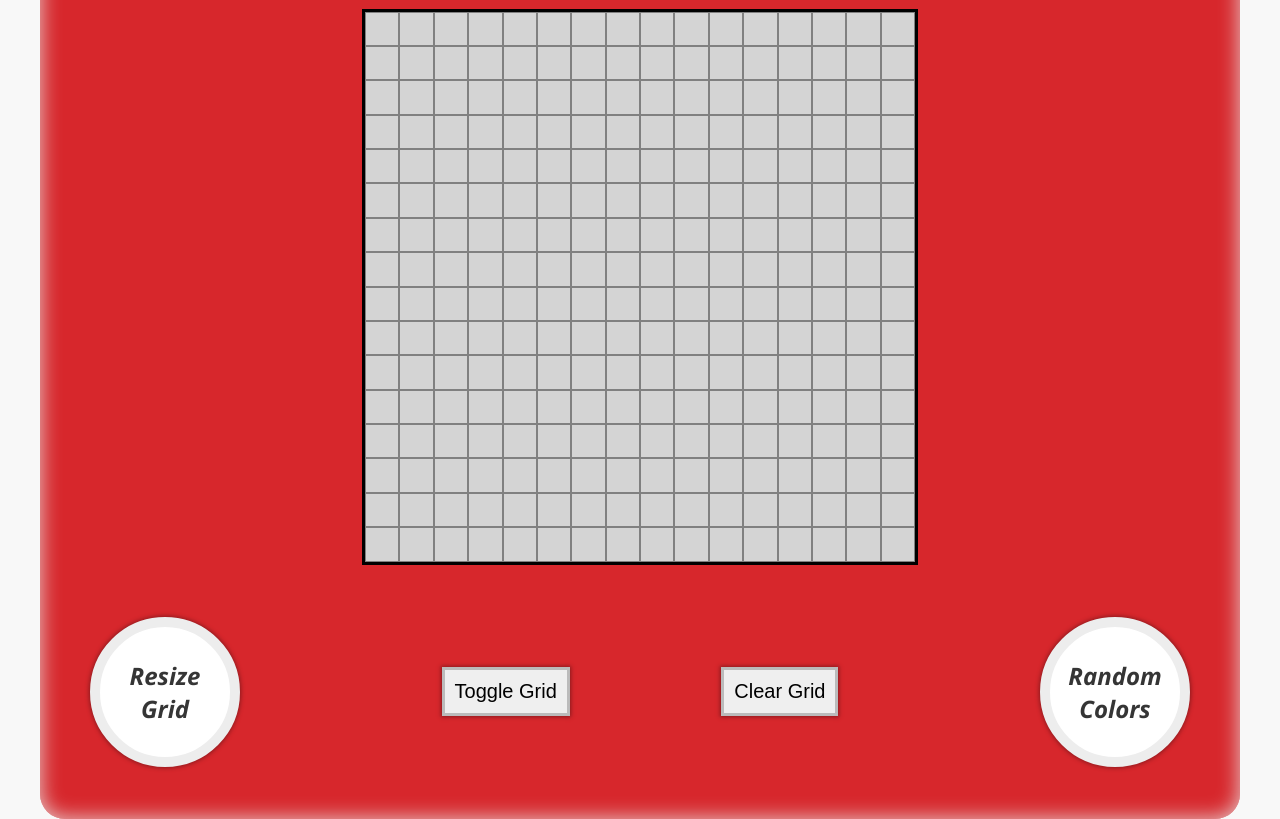
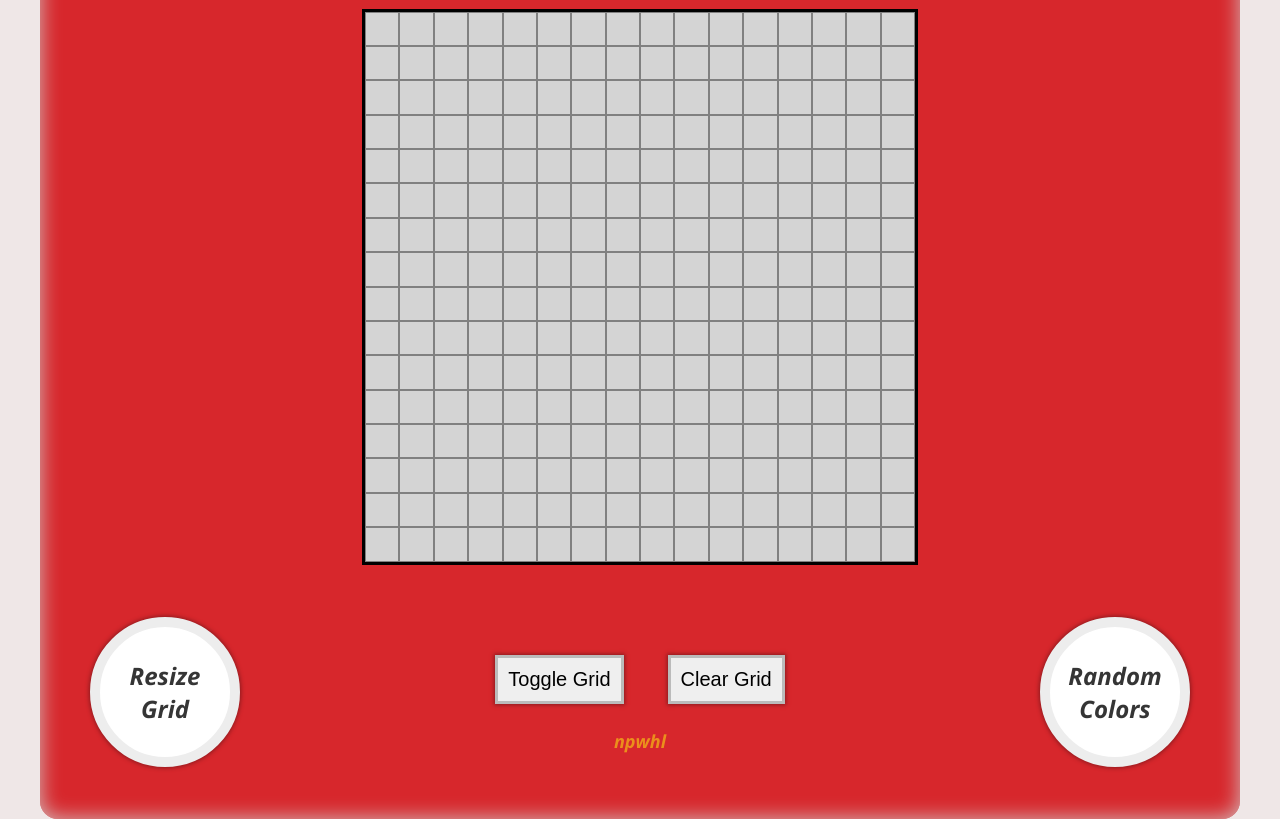
Before and after one commit to npwhl/etch-a-sketch, a plain HTML site: page index.html in a window 1280 px wide. Shown: the part 131-950 px from the top of the page. Drawn offline with Linux system fonts and the light colour scheme.

Commit message:
Finalize design layout and add user credit

```diff
--- a/index.html
+++ b/index.html
@@ -5,20 +5,24 @@
         <meta name="viewport" content="width=device-width, initial-scale=1.0">
         <script src="script.js" defer></script>
         <link rel="stylesheet" href="style.css">
-        <title>Etch-a-Sketch!</title>
+        <title>Etch-a-Sketch</title>
     </head>
 
     <body>
         <div id="toy">
-            <h1 id="title">Etch-a-Sketch</h1>
+            <h1 id="logo">Etch-a-Sketch</h1>
             <div id="easel"></div>
             <div id="options">
                 <button id="resize">Resize Grid</button>
-                <button id="toggle-grid">Toggle Grid</button>
-                <button id="clear">Clear Grid</button>
+                <div id="center">
+                    <div id="center-buttons">
+                        <button id="toggle-grid">Toggle Grid</button>
+                        <button id="clear">Clear Grid</button>
+                    </div>
+                    <a id="user" href="https://github.com/npwhl">npwhl</a>
+                </div>
                 <button id="random-color">Random Colors</button>
             </div>
         </div>
-
     </body>
 </html>
--- a/style.css
+++ b/style.css
@@ -18,7 +18,7 @@ body {
     display: flex;
     justify-content: center;
     align-items: center;
-    background-color:rgb(248, 248, 248)
+    background-color:rgb(239, 231, 231)
 }
 
 #toy {
@@ -29,11 +29,11 @@ body {
     background-color: #d7272c;
     height: 950px;
     width: 1200px;
-    border-radius: 25px;
-    box-shadow: inset 0px 0px 20px 1px rgb(229, 200, 200);
+    border-radius: 18px;
+    box-shadow: inset 0px 0px 20px 1px rgb(210, 182, 182);
 }
 
-#title {
+#logo {
     font-family: 'Rondo', sans-serif;
     color: rgb(248, 214, 19);
     font-size: 50px;
@@ -76,6 +76,22 @@ body {
     align-items: center;
 }
 
+#center {
+    margin: 25px 0 0 0;
+    display: flex;
+    justify-content: space-between;
+    align-items: center;
+    flex-direction: column;
+}
+
+#user {
+    font-family: 'Roboto';
+    color: rgba(248, 214, 19, 0.6);
+    font-size: 18px;
+    margin: 20px;
+    text-decoration: none;
+}
+
 #resize, #random-color {
     font-family: 'Roboto';
     box-sizing: border-box;
@@ -96,4 +112,5 @@ body {
     padding: 10px;
     border: 3px solid rgb(187, 187, 187);
     box-shadow: #8a1a1e 0px 0px 4px 1px;
+    margin: 20px 20px 5px;
 }
```
